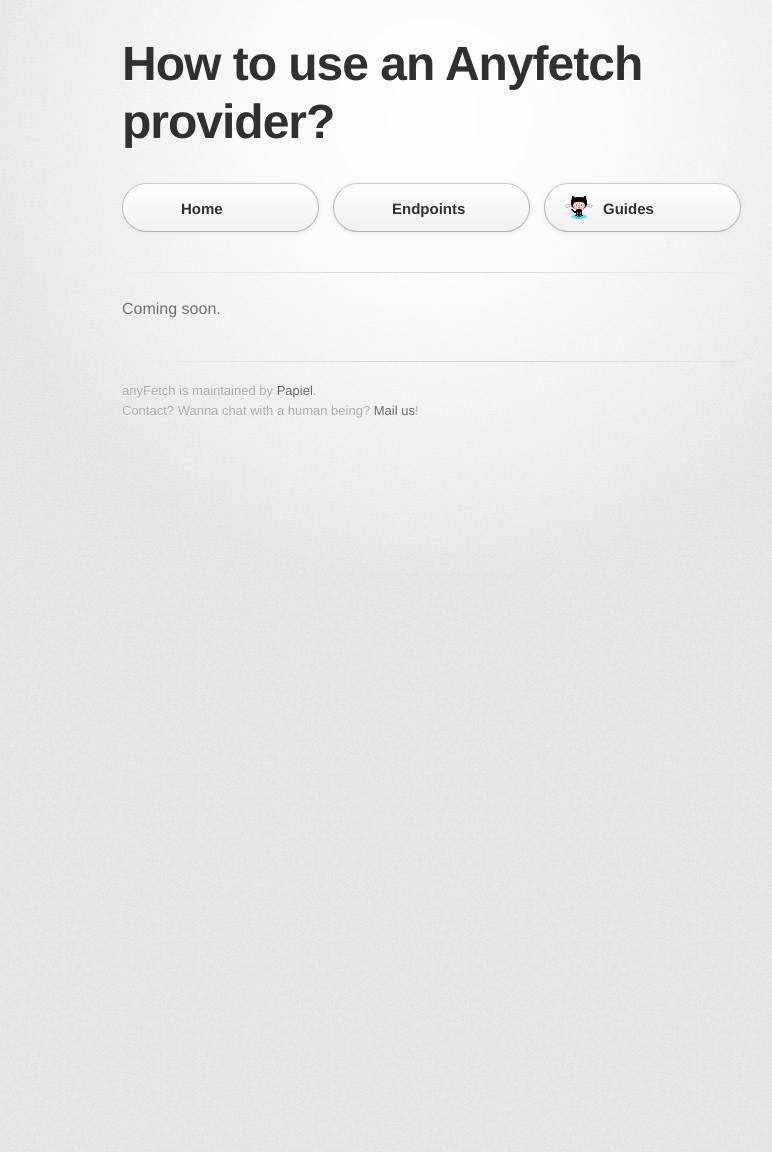
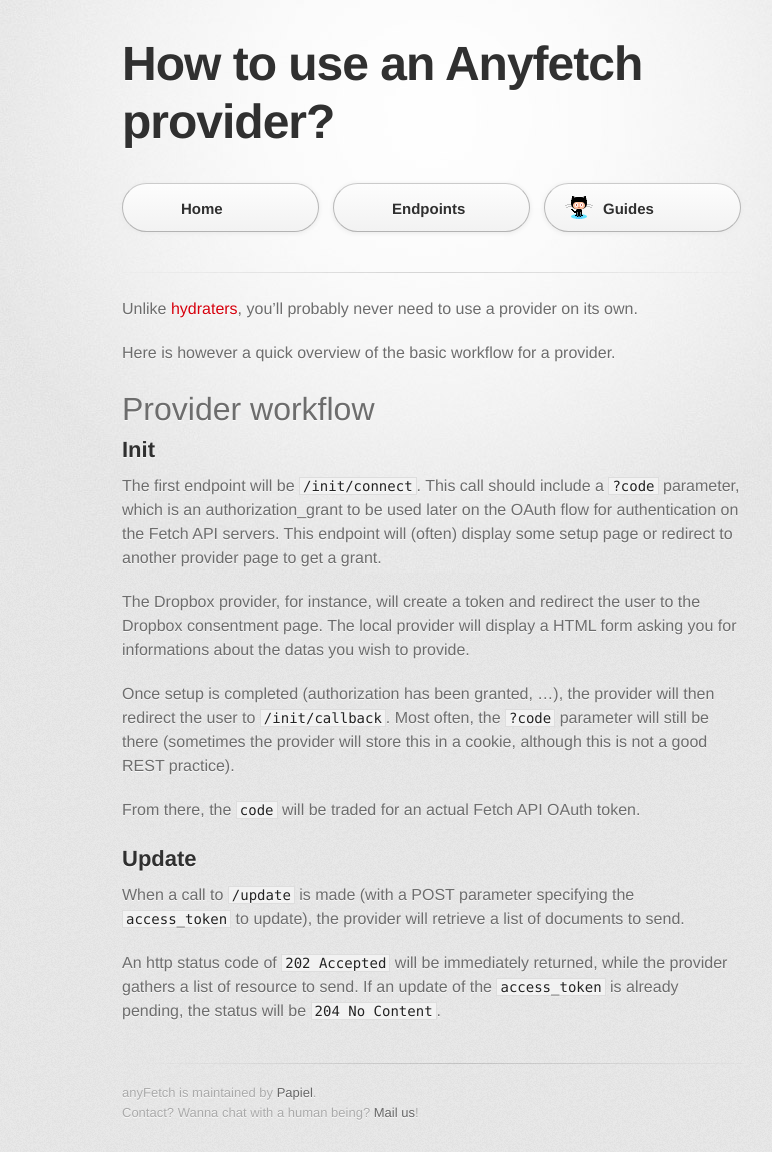
Before and after one commit to AnyFetch/developers.anyfetch.com, a Jekyll site: the page built from guides/using/provider.md, in a window 1280 px wide. Shown: the whole page, without its empty margins (208-980 px from the left). Built offline with Jekyll 4.4.1, drawn with Linux system fonts in a browser that asks for light colours; some web fonts are replaced; Markdown is read by kramdown in place of the engine named in the settings; before the commit the page ends 900 px from its top, so only the background shows below that.

Commit message:
Using provider

```diff
--- a/guides/using/provider.md
+++ b/guides/using/provider.md
@@ -3,4 +3,24 @@
 layout: doc
 ---
 
-Coming soon.
+Unlike [hydraters](/guides/using/hydrater.html), you'll probably never need to use a provider on its own.
+
+Here is however a quick overview of the basic workflow for a provider.
+
+# Provider workflow
+## Init
+The first endpoint will be `/init/connect`. This call should include a `?code` parameter, which is an authorization_grant to be used later on the OAuth flow for authentication on the Fetch API servers.
+This endpoint will (often) display some setup page or redirect to another provider page to get a grant.
+
+The Dropbox provider, for instance, will create a token and redirect the user to the Dropbox consentment page.
+The local provider will display a HTML form asking you for informations about the datas you wish to provide.
+
+Once setup is completed (authorization has been granted, ...), the provider will then redirect the user to `/init/callback`. Most often, the `?code` parameter will still be there (sometimes the provider will store this in a cookie, although this is not a good REST practice).
+
+From there, the `code` will be traded for an actual Fetch API OAuth token.
+
+## Update
+When a call to `/update` is made (with a POST parameter specifying the `access_token` to update), the provider will retrieve a list of documents to send.
+
+An http status code of `202 Accepted` will be immediately returned, while the provider gathers a list of resource to send.
+If an update of the `access_token` is already pending, the status will be `204 No Content`.
```
